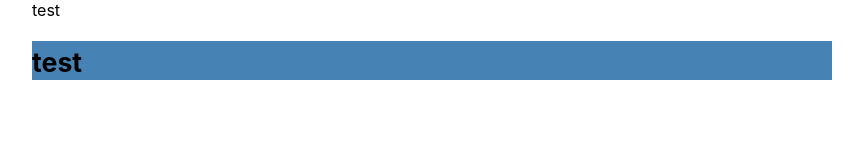
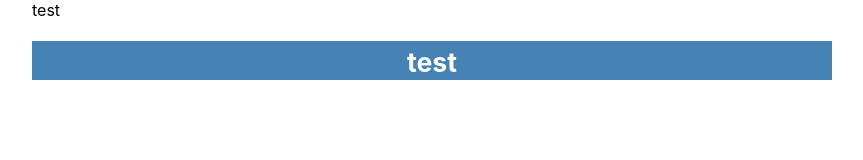
Before and after one commit to pawelblaszczyk5/react-sandbox, a React (Create React App) app: page / in a window 1280 px wide. Shown: the top 160 px of the page, without its empty margins (208-1071 px from the left). Built offline with nearby package versions, Linux system fonts and the light colour scheme.

Commit message:
Header styles

```diff
--- /dev/null
+++ b/src/components/Header/Header.css
@@ -0,0 +1,4 @@
+.Header {
+  color: white;
+  text-align: center;
+}
--- a/src/components/Header/Header.tsx
+++ b/src/components/Header/Header.tsx
@@ -1,10 +1,11 @@
 import React, {ReactNode} from 'react';
+import './Header.css';
 
 const test = <h1>test</h1>;
 
 export const Header = ({children = test, color}: { children?: ReactNode, color: string }) => {
   return (
-    <h1 style={{backgroundColor: color}}>
+    <h1 className="Header" style={{backgroundColor: color}}>
       {children}
     </h1>
   );
```
